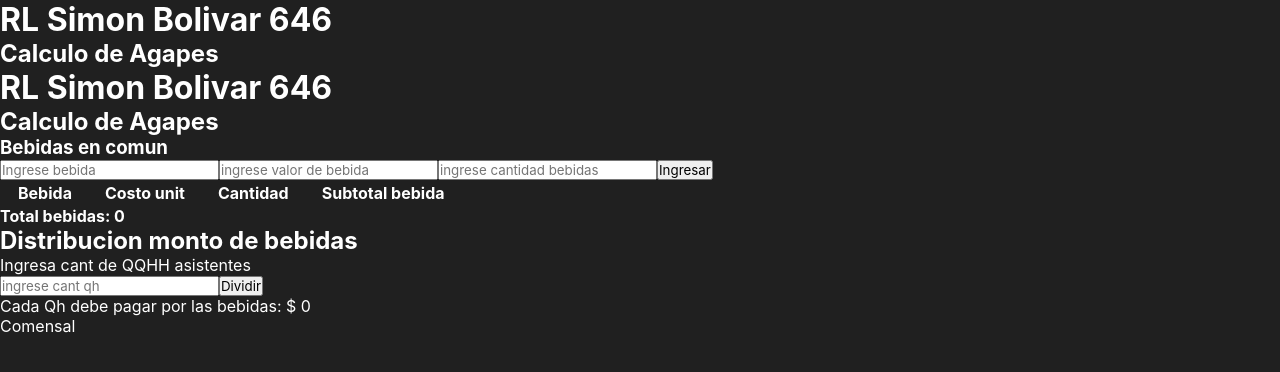
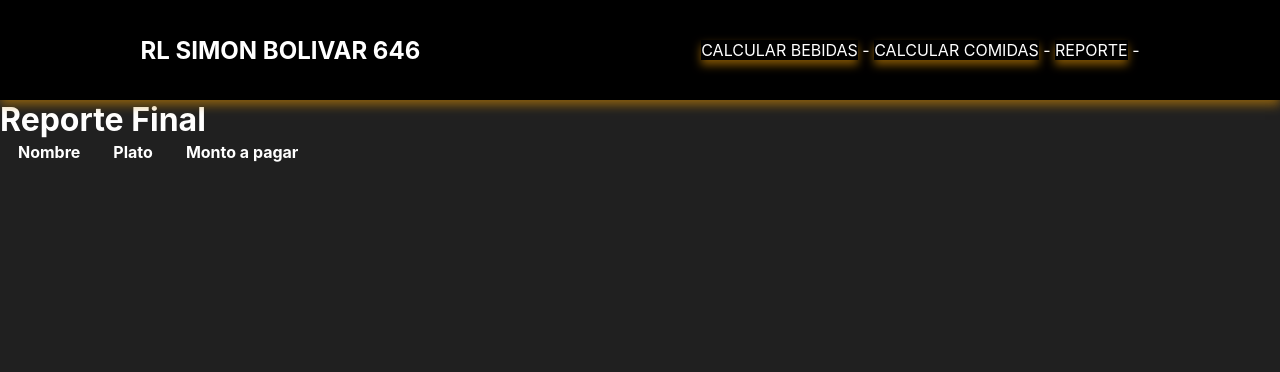
Before and after one commit to elifred2022/agapes, a React (Create React App) app: page / in a window 1280 px wide. Shown: the top 372 px of the page. Built offline with nearby package versions, Linux system fonts and the light colour scheme.

Commit message:
ya funciona el router con pag principla o home REPORTE

```diff
--- a/src/components/Header.js
+++ b/src/components/Header.js
@@ -1,10 +1,13 @@
-function Header() {
+import { Layout } from "../routes/Layout";
+
+export const Header = () => {
   return (
-    <div>
-      <h1>RL Simon Bolivar 646</h1>
-      <h2>Calculo de Agapes</h2>
-    </div>
+    <header>
+      <h2>RL SIMON BOLIVAR 646</h2>
+
+      <Layout />
+    </header>
   );
-}
+};
 
 export default Header;
--- a/src/components/transactions/bebidas/TransactionBebidas.js
+++ b/src/components/transactions/bebidas/TransactionBebidas.js
@@ -46,7 +46,7 @@ function TransactionBebidas() {
           onChange={(e) => setCantBebida(e.target.value)}
         />
 
-        <button>Ingresar</button>
+        <button>Cargar</button>
       </form>
     </div>
   );
--- a/src/components/transactions/bebidas/index.jsx
+++ b/src/components/transactions/bebidas/index.jsx
@@ -7,6 +7,7 @@ export const BebidasCalc = () => {
 
     return (
         <div>
+            <h3>Bebidas en comun</h3>
             <TransactionBebidas />
             <TransactionListBebidas />
             <Balance/>
--- /dev/null
+++ b/src/components/transactions/reporte/Reporte.jsx
@@ -0,0 +1,21 @@
+import { useState } from "react";
+import { useGlobalState } from "../../../context/GlobalState";
+
+function ReporteList() {
+
+
+  return (
+    <div>
+      <div className="formCabecera">
+        <b>Nombre</b>
+        <b>Plato</b>
+        <b>Monto a pagar</b>
+
+      </div>
+
+
+    </div>
+  );
+}
+
+export default ReporteList;
--- /dev/null
+++ b/src/components/transactions/reporte/index.jsx
@@ -0,0 +1,15 @@
+import React from "react";
+import ReporteList from "./Reporte";
+
+
+export const Reporte = () => {
+
+    return (
+        <div>
+            <h1>Reporte Final</h1>
+            <ReporteList/>
+        </div>
+
+
+    );
+  };
--- a/src/index.css
+++ b/src/index.css
@@ -27,6 +27,107 @@ code {
 body {
   background: #202020;
   color: white;
+}
+
+/************HEADER********/
+
+header {
+  width: 100%;
+  min-height: 100px;
+  overflow: hidden;
+  display: flex;
+  /*flex-direction: column; /* prueba no iba */
+  justify-content: space-around;
+  align-items: center;
+  flex-wrap: wrap;
+  position: fixed;
+  box-sizing: border-box;
+  background-color: white;
+  box-shadow: 0 5px 10px #c78306a4;
+  background: black;
+  color: white;
+  position: relative;
+}
+
+Link {
+
+  color: white;
+  text-decoration: none;
+  text-transform: uppercase;
+  box-shadow: 0 5px 10px #c78306a4;
+  box-sizing: border-box;
+  font-size: 2rem;
+
+
+}
+
+a {
+  color: white;
+  text-decoration: none;
+  text-transform: uppercase;
+  box-shadow: 0 5px 10px #c78306a4;
+  box-sizing: border-box;
+  font-size: 1rem;
+ /* background-color: #c78306a4; */
+
+}
+
+a:hover {
+  color: red;/* #08a05c*/
+}
+
+li {
+  list-style: none;
+  font-size: 2rem;
+}
+
+header ul {
+  display: flex;
+  padding: 0;
+  margin: 0;
+
+}
+
+header ul li {
+  padding: 0 1rem;
+}
+
+header ul li a {
+  font-weight: bold;
+}
+
+header .cart {
+  position: relative;
+  cursor: pointer;
+}
+
+header .cart box-icon {
+  width: 45px;
+  height: 45px;
+}
+
+header .cart span {
+  position: absolute;
+  top: -1rem;
+  right: -1.5rem;
+  width: 2.5rem;
+  height: 2.5rem;
+ /* border: 1px solid red; */
+  border-radius: 50%;
+  display: flex;
+  align-items: center;
+  justify-content: center;
+  color: white;
+  padding: 0rem;
+  font-size: 1.5rem;
+  font-weight: 700;
+  background-color: crimson;
+}
+
+/********LAYOUT******/
+
+.layout {
+  flex-direction: column;
 }
 
 /**************************************
--- a/src/index.js
+++ b/src/index.js
@@ -1,30 +1,64 @@
 import React from "react";
 import ReactDOM from "react-dom/client";
 import "./index.css";
-import App from "./App";
+//import App from "./App";
 import reportWebVitals from "./reportWebVitals";
-import { BrowserRouter } from "react-router-dom";
+import { BrowserRouter, Navigate, Route, Routes } from "react-router-dom";
+
 import Header from "./components/Header";
 import { GlobalProvider } from "./context/GlobalState";
 import { BebidasCalc } from "./components/transactions/bebidas/index";
 import { Comensal } from "./components/transactions/queridoHermano";
+import { Layout } from "./routes/Layout";
+import { Reporte } from "./components/transactions/reporte";
 
 const root = ReactDOM.createRoot(document.getElementById("root"));
 root.render(
   <BrowserRouter>
     <Header />
+
     <GlobalProvider>
-      <Header />
-      <h3>Bebidas en comun</h3>
-      <BebidasCalc />
-      <Comensal />
+      <Routes>
+        <Route index element={<Reporte />} />
+        <Route path="/BebidasCalc" element={<BebidasCalc />} />
+        <Route path="/Comensal" element={<Comensal />} />
+        <Route path="*" element={<Navigate replace to="/" />} />
+      </Routes>
     </GlobalProvider>
   </BrowserRouter>
 );
 
-// SEGUIR COPIANDOME DEL APP DE BOKADILLOSPRECIOS PARA HACER LOS ROUTER VER EL ARCHIVO LAYOU
+reportWebVitals();
 
-// If you want to start measuring performance in your app, pass a function
-// to log results (for example: reportWebVitals(console.log))
-// or send to an analytics endpoint. Learn more: https://bit.ly/CRA-vitals
+/*
+
+ASI ESTA BIEN EL ROUTER PARA QUE APAREZCA LOS ENLACES EN EL BODY
+
+import Header from "./components/Header";
+import { GlobalProvider } from "./context/GlobalState";
+import { BebidasCalc } from "./components/transactions/bebidas/index";
+import { Comensal } from "./components/transactions/queridoHermano";
+import { Layout } from "./routes/Layout";
+import { Reporte } from "./components/transactions/reporte";
+
+const root = ReactDOM.createRoot(document.getElementById("root"));
+root.render(
+  <BrowserRouter>
+    <Header />
+
+    <GlobalProvider>
+      <Routes>
+        <Route path="/" element={<Layout />}>
+          <Route index element={<Reporte />} />
+          <Route path="/BebidasCalc" element={<BebidasCalc />} />
+          <Route path="/Comensal" element={<Comensal />} />
+          <Route path="*" element={<Navigate replace to="/" />} />
+        </Route>
+      </Routes>
+    </GlobalProvider>
+  </BrowserRouter>
+);
+
+
 reportWebVitals();
+      */
--- /dev/null
+++ b/src/routes/Layout.jsx
@@ -0,0 +1,37 @@
+import { Link, Outlet } from "react-router-dom";
+
+export function Layout() {
+  return (
+    <main>
+      <section>
+        <Outlet />
+      </section>
+
+      <nav className="layout">
+
+            <Link to="/BebidasCalc">Calcular bebidas</Link>
+            {" - "}
+            <Link to="/Comensal">Calcular comidas</Link>
+            {" - "}
+            <Link to="/">Reporte</Link>
+            {" - "}
+      </nav>
+     </main>
+  );
+}
+
+
+/*
+<main>
+      <nav>
+        <Link to="/">Lista de productos</Link>
+        {" - "}
+        <Link to="/Contactos">Contactos</Link>
+        {"  "}
+      </nav>
+      <section>
+        <Outlet />
+      </section>
+    </main>
+
+    */
```
